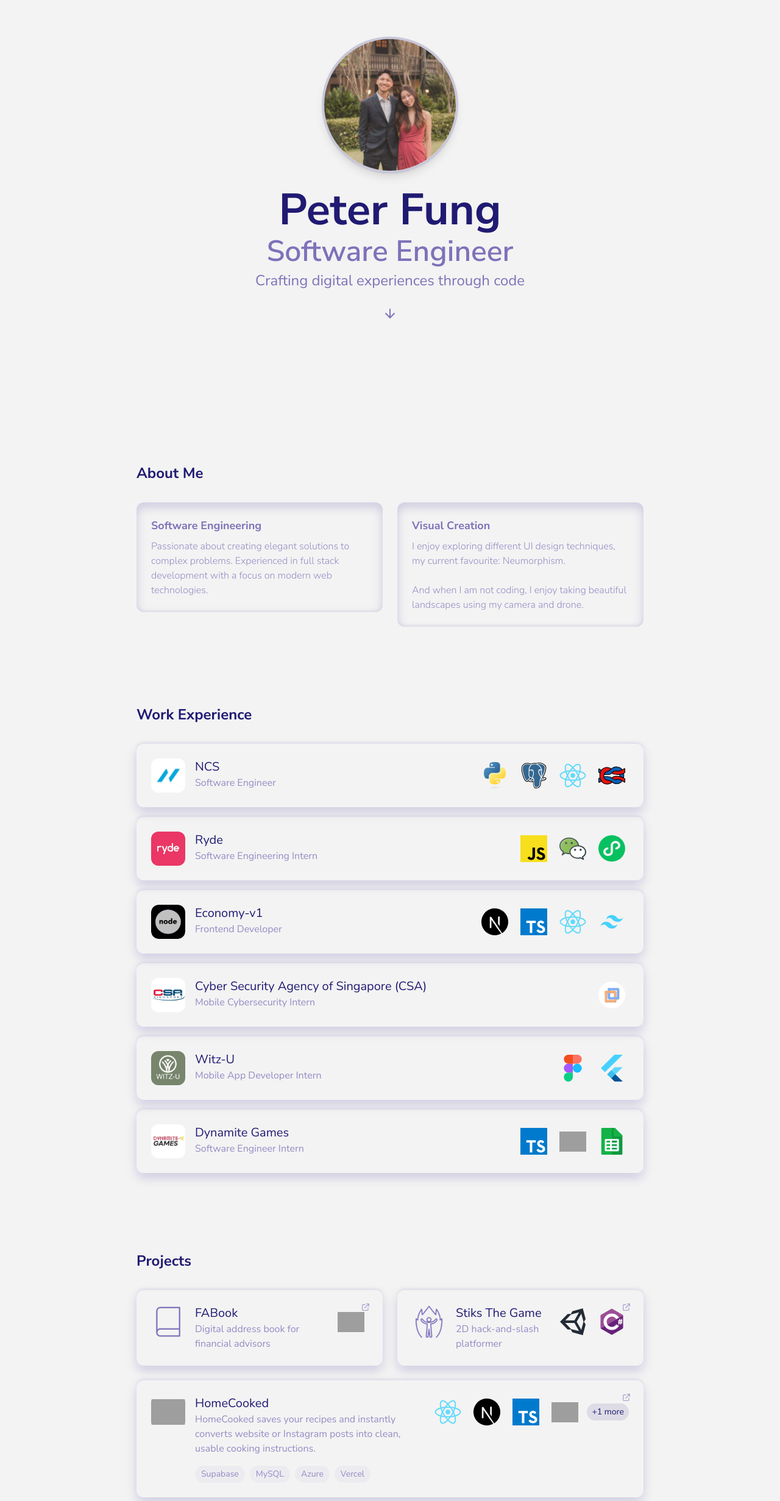
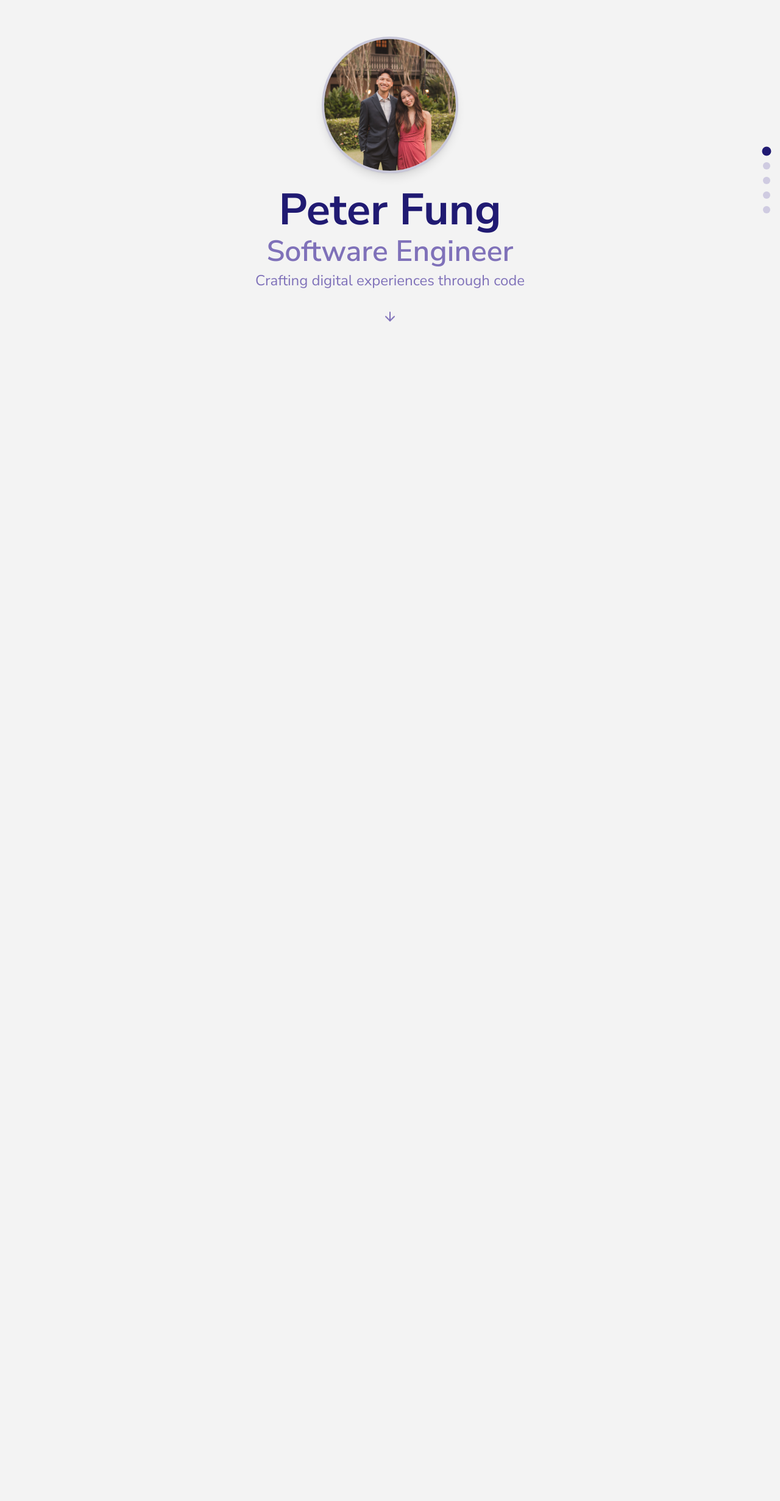
Before and after one commit to fungusta/portfolio-page, a Next.js app: page / in a window 1280 px wide. Shown: the part 104-2566 px from the top of the page at 61% size. After the commit the page ends 800 px from the top, so only its background shows below. Built offline with nearby package versions, Linux system fonts and the light colour scheme; grey boxes are pictures that could not be loaded.

Commit message:
Update with fullpage-scroll but with still some bugs

```diff
--- a/src/app/globals.css
+++ b/src/app/globals.css
@@ -14,6 +14,11 @@
   }
 } */
 
+html, body {
+  overflow: hidden;
+  height: 100%;
+}
+
 body {
   color: var(--foreground);
   background: var(--background);
@@ -23,3 +28,21 @@ body {
 svg {
   shape-rendering: geometricPrecision;
 }
+
+/* Custom scrollbar for sections */
+.overflow-y-auto::-webkit-scrollbar {
+  width: 8px;
+}
+
+.overflow-y-auto::-webkit-scrollbar-track {
+  background: transparent;
+}
+
+.overflow-y-auto::-webkit-scrollbar-thumb {
+  background: rgba(0, 0, 0, 0.2);
+  border-radius: 4px;
+}
+
+.overflow-y-auto::-webkit-scrollbar-thumb:hover {
+  background: rgba(0, 0, 0, 0.3);
+}
--- a/src/app/page.tsx
+++ b/src/app/page.tsx
@@ -4,12 +4,12 @@ import { WorkExperienceCard } from "@/components/work-experience-card"
 import { ProjectCard } from "@/components/project-card"
 // import { EducationCard } from "@/components/education-card"
 import { ProfileImageCarousel } from "@/components/profile-image-carousel"
+import { FullpageScroll } from "@/components/fullpage-scroll"
 
 export default function Page() {
-  return (
-    <main className="px-4 sm:px-12 md:px-24 lg:px-36 xl:px-48">
-      {/* Hero Section */}
-      <section className="flex flex-col items-center justify-center min-h-screen text-center p-4">
+  const sections = [
+    // Hero Section
+    <section key="hero" className="flex flex-col items-center justify-center h-screen text-center p-4 px-4 sm:px-12 md:px-24 lg:px-36 xl:px-48">
         <div className="w-32 h-32 sm:w-40 sm:h-40 md:w-48 md:h-48 lg:w-56 lg:h-56 relative rounded-full overflow-hidden mb-6 border-4 border-secondary/20 shadow-lg">
           <ProfileImageCarousel
             images={["images/headshot.jpg", "images/casualshot.jpg", "images/drone.jpeg"]}
@@ -21,10 +21,11 @@ export default function Page() {
         <h2 className="text-xl sm:text-2xl md:text-3xl lg:text-4xl xl:text-5xl font-semibold text-primary mt-2">Software Engineer</h2>
         <p className="text-base sm:text-lg md:text-xl lg:text-2xl text-primary mt-2">Crafting digital experiences through code</p>
         <ArrowDown className="mt-8 text-primary animate-bounce" size={24} />
-      </section>
+      </section>,
 
-      {/* About Me Section */}
-      <section className="py-12 sm:py-16 px-4 md:px-8 max-w-6xl mx-auto">
+    // About Me Section
+    <section key="about" className="flex flex-col justify-center h-screen px-4 sm:px-12 md:px-24 lg:px-36 xl:px-48 py-12 sm:py-16">
+        <div className="max-w-6xl mx-auto w-full">
           <h2 className="text-xl sm:text-2xl font-bold mb-6 sm:mb-8 text-secondary">About Me</h2>
           <div className="grid md:grid-cols-2 gap-6 items-start">
             <Card className="p-4 sm:p-6 container-neumorphic-inset">
@@ -44,10 +45,12 @@ export default function Page() {
               </p>
             </Card>
           </div>
-      </section>
+        </div>
+      </section>,
 
-      {/* Work Experience Section */}
-      <section className="py-12 sm:py-16 px-4 md:px-8 max-w-6xl mx-auto">
+    // Work Experience Section
+    <section key="experience" className="h-screen flex flex-col px-4 sm:px-12 md:px-24 lg:px-36 xl:px-48 py-12 sm:py-16">
+        <div className="max-w-6xl mx-auto w-full overflow-y-auto flex-1">
           <h2 className="text-xl sm:text-2xl font-bold mb-6 sm:mb-8 text-secondary">Work Experience</h2>
           <div className="space-y-4">
             <WorkExperienceCard
@@ -147,10 +150,12 @@ export default function Page() {
               { name: "Google Sheets", icon: "images/tech-logos/google-sheets.svg", link: "https://www.google.com/sheets/about/" }]}
             />
           </div>
-      </section>
+        </div>
+      </section>,
 
-      {/* Projects Section */}
-      <section className="py-12 sm:py-16 px-4 md:px-8 max-w-6xl mx-auto space-y-6">
+    // Projects Section
+    <section key="projects" className="h-screen flex flex-col px-4 sm:px-12 md:px-24 lg:px-36 xl:px-48 py-12 sm:py-16">
+        <div className="max-w-6xl mx-auto w-full overflow-y-auto flex-1 space-y-6">
           <h2 className="text-xl sm:text-2xl font-bold mb-6 sm:mb-8 text-secondary">Projects</h2>
           <div className="grid md:grid-cols-2 gap-6">
             <ProjectCard
@@ -206,10 +211,11 @@ export default function Page() {
               { name: "Vercel", link: "https://vercel.com/" }
             ]}
           />
-      </section>
+        </div>
+      </section>,
 
-      {/* Footer */}
-      <footer className="py-6 sm:py-8 text-center text-sm sm:text-base text-primary/60">
+    // Footer
+    <footer key="footer" className="h-screen flex flex-col justify-center items-center py-6 sm:py-8 text-center text-sm sm:text-base text-primary/60 px-4 sm:px-12 md:px-24 lg:px-36 xl:px-48">
         <div className="mb-6">
           <h2 className="text-xl font-bold mb-4 text-secondary">Contact Me</h2>
           <div className="flex justify-center space-x-6">
@@ -244,6 +250,7 @@ export default function Page() {
           </div>
         </div>
       </footer>
-    </main>
-  )
+  ];
+
+  return <FullpageScroll>{sections}</FullpageScroll>
 }
--- /dev/null
+++ b/src/components/fullpage-scroll.tsx
@@ -0,0 +1,143 @@
+'use client'
+
+import { useEffect, useRef, useState, useCallback, ReactNode } from 'react'
+
+interface FullpageScrollProps {
+  children: ReactNode[]
+}
+
+export function FullpageScroll({ children }: FullpageScrollProps) {
+  const [currentSection, setCurrentSection] = useState(0)
+  const [isScrolling, setIsScrolling] = useState(false)
+  const containerRef = useRef<HTMLDivElement>(null)
+  const touchStartY = useRef(0)
+
+  const totalSections = children.length
+
+  const scrollToSection = useCallback((index: number) => {
+    if (index < 0 || index >= totalSections || isScrolling) return
+
+    setIsScrolling(true)
+    setCurrentSection(index)
+
+    // Allow scrolling again after animation completes
+    setTimeout(() => {
+      setIsScrolling(false)
+    }, 1000)
+  }, [totalSections, isScrolling])
+
+  useEffect(() => {
+    const handleWheel = (e: WheelEvent) => {
+      e.preventDefault()
+
+      if (isScrolling) return
+
+      if (e.deltaY > 0) {
+        // Scroll down
+        scrollToSection(currentSection + 1)
+      } else {
+        // Scroll up
+        scrollToSection(currentSection - 1)
+      }
+    }
+
+    const handleKeyDown = (e: KeyboardEvent) => {
+      if (isScrolling) return
+
+      switch (e.key) {
+        case 'ArrowDown':
+        case 'PageDown':
+          e.preventDefault()
+          scrollToSection(currentSection + 1)
+          break
+        case 'ArrowUp':
+        case 'PageUp':
+          e.preventDefault()
+          scrollToSection(currentSection - 1)
+          break
+        case 'Home':
+          e.preventDefault()
+          scrollToSection(0)
+          break
+        case 'End':
+          e.preventDefault()
+          scrollToSection(totalSections - 1)
+          break
+      }
+    }
+
+    const handleTouchStart = (e: TouchEvent) => {
+      touchStartY.current = e.touches[0].clientY
+    }
+
+    const handleTouchMove = (e: TouchEvent) => {
+      if (isScrolling) return
+
+      const touchEndY = e.touches[0].clientY
+      const diff = touchStartY.current - touchEndY
+
+      // Minimum swipe distance
+      if (Math.abs(diff) > 50) {
+        if (diff > 0) {
+          // Swipe up - scroll down
+          scrollToSection(currentSection + 1)
+        } else {
+          // Swipe down - scroll up
+          scrollToSection(currentSection - 1)
+        }
+      }
+    }
+
+    const container = containerRef.current
+    if (container) {
+      container.addEventListener('wheel', handleWheel, { passive: false })
+      container.addEventListener('touchstart', handleTouchStart, { passive: true })
+      container.addEventListener('touchmove', handleTouchMove, { passive: true })
+    }
+
+    window.addEventListener('keydown', handleKeyDown)
+
+    return () => {
+      if (container) {
+        container.removeEventListener('wheel', handleWheel)
+        container.removeEventListener('touchstart', handleTouchStart)
+        container.removeEventListener('touchmove', handleTouchMove)
+      }
+      window.removeEventListener('keydown', handleKeyDown)
+    }
+  }, [currentSection, isScrolling, totalSections, scrollToSection])
+
+  return (
+    <div ref={containerRef} className="h-screen overflow-hidden">
+      <div
+        className="transition-transform duration-1000 ease-in-out"
+        style={{
+          transform: `translateY(-${currentSection * 100}vh)`,
+          height: `${totalSections * 100}vh`,
+        }}
+      >
+        {children.map((child, index) => (
+          <div key={index} className="h-screen w-full">
+            {child}
+          </div>
+        ))}
+      </div>
+
+      {/* Section indicators */}
+      <div className="fixed right-4 top-1/2 -translate-y-1/2 z-50 flex flex-col gap-3">
+        {Array.from({ length: totalSections }).map((_, index) => (
+          <button
+            key={index}
+            onClick={() => scrollToSection(index)}
+            className={`w-3 h-3 rounded-full transition-all duration-300 ${
+              index === currentSection
+                ? 'bg-secondary scale-125'
+                : 'bg-primary/30 hover:bg-primary/50'
+            }`}
+            aria-label={`Go to section ${index + 1}`}
+          />
+        ))}
+      </div>
+    </div>
+  )
+}
```
Also changed, not shown: .claude/settings.local.json (added). Lines whose indentation alone changed are shown as unchanged.
